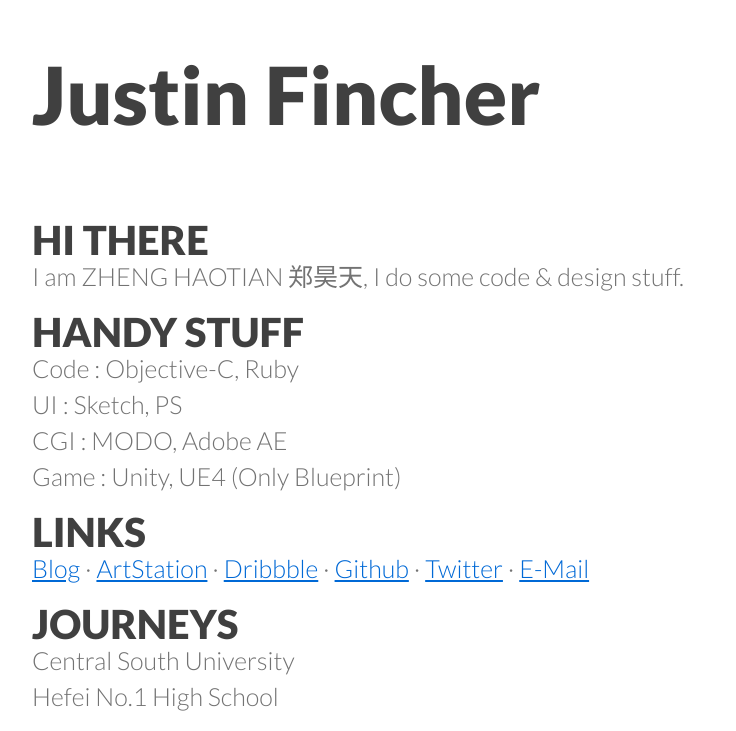
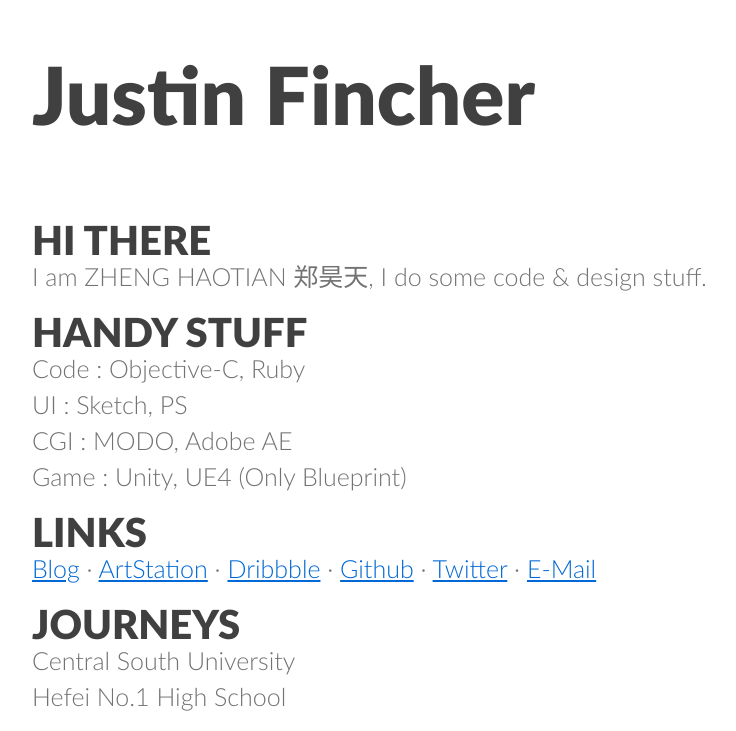
Before and after one commit to JustinFincher/Fincher.im, a plain HTML site: page index.html in a window 1280 px wide. Shown: the top 731 px of the page, without its empty margins (181-917 px from the left). Drawn offline with Linux system fonts and the light colour scheme.

Commit message:
...add font

```diff
--- /dev/null
+++ b/googlefont.css
@@ -0,0 +1,32 @@
+/* latin-ext */
+@font-face {
+  font-family: 'Lato';
+  font-style: normal;
+  font-weight: 300;
+  src: local('Lato Light'), local('Lato-Light'), url(Lato-Light.woff2) format('woff2');
+  unicode-range: U+0100-024F, U+1E00-1EFF, U+20A0-20AB, U+20AD-20CF, U+2C60-2C7F, U+A720-A7FF;
+}
+/* latin */
+@font-face {
+  font-family: 'Lato';
+  font-style: normal;
+  font-weight: 300;
+  src: local('Lato Light'), local('Lato-Light'), url(Lato-Light.woff2) format('woff2');
+  unicode-range: U+0000-00FF, U+0131, U+0152-0153, U+02C6, U+02DA, U+02DC, U+2000-206F, U+2074, U+20AC, U+2212, U+2215, U+E0FF, U+EFFD, U+F000;
+}
+/* latin-ext */
+@font-face {
+  font-family: 'Lato';
+  font-style: normal;
+  font-weight: 900;
+  src: local('Lato Black'), local('Lato-Black'), url(Lato-Black.woff2) format('woff2');
+  unicode-range: U+0100-024F, U+1E00-1EFF, U+20A0-20AB, U+20AD-20CF, U+2C60-2C7F, U+A720-A7FF;
+}
+/* latin */
+@font-face {
+  font-family: 'Lato';
+  font-style: normal;
+  font-weight: 900;
+  src: local('Lato Black'), local('Lato-Black'), url(Lato-Black.woff2) format('woff2');
+  unicode-range: U+0000-00FF, U+0131, U+0152-0153, U+02C6, U+02DA, U+02DC, U+2000-206F, U+2074, U+20AC, U+2212, U+2215, U+E0FF, U+EFFD, U+F000;
+}
--- a/index.html
+++ b/index.html
@@ -4,6 +4,40 @@
 <meta charset="utf-8">
 <meta name="viewport" content="width=device-width, initial-scale=1.0, user-scalable=yes">
 <style>
+/* latin-ext */
+@font-face {
+  font-family: 'Lato';
+  font-style: normal;
+  font-weight: 300;
+  src: local('Lato Light'),local('Lato-Light'),  url('Lato-Light.woff2'), format('woff2');
+  unicode-range: U+0100-024F, U+1E00-1EFF, U+20A0-20AB, U+20AD-20CF, U+2C60-2C7F, U+A720-A7FF;
+}
+/* latin */
+@font-face {
+  font-family: 'Lato';
+  font-style: normal;
+  font-weight: 300;
+  src: local('Lato Light'),local('Lato-Light'),  url('Lato-Light.woff2'), format('woff2');
+  unicode-range: U+0000-00FF, U+0131, U+0152-0153, U+02C6, U+02DA, U+02DC, U+2000-206F, U+2074, U+20AC, U+2212, U+2215, U+E0FF, U+EFFD, U+F000;
+}
+/* latin-ext */
+@font-face {
+  font-family: 'Lato';
+  font-style: normal;
+  font-weight: 900;
+  src: local('Lato Black'), local('Lato-Black'), url('Lato-Black.woff2'),  format('woff2');
+  unicode-range: U+0100-024F, U+1E00-1EFF, U+20A0-20AB, U+20AD-20CF, U+2C60-2C7F, U+A720-A7FF;
+}
+/* latin */
+@font-face {
+  font-family: 'Lato';
+  font-style: normal;
+  font-weight: 900;
+  src: local('Lato Black'), local('Lato-Black'),url('Lato-Black.woff2'),  format('woff2');
+  unicode-range: U+0000-00FF, U+0131, U+0152-0153, U+02C6, U+02DA, U+02DC, U+2000-206F, U+2074, U+20AC, U+2212, U+2215, U+E0FF, U+EFFD, U+F000;
+}
+
+
 h1,
 h2,
 h3,
@@ -12,6 +46,7 @@ h5,
 h6,
 p,
 blockquote {
+    font-family: 'Lato', sans-serif;
     margin: 0;
     padding: 0;
 }
@@ -155,7 +190,8 @@ sup {
 </style>
 <br>
 <title>Justin Fincher</title>
-<link href='https://fonts.googleapis.com/css?family=Lato:300,900&subset=latin,latin-ext' rel='stylesheet' type='text/css'>
+<!-- <link href='https://fonts.googleapis.com/css?family=Lato:300,900&subset=latin,latin-ext' rel='stylesheet' type='text/css'> -->
+<link rel="stylesheet" type="text/css" href="googlefont.css" />
 </head>
 <body>
 <h1>Justin Fincher</h1>
```
Also changed, not shown: Lato-Black.woff2 (added), Lato-Light.woff2 (added).
